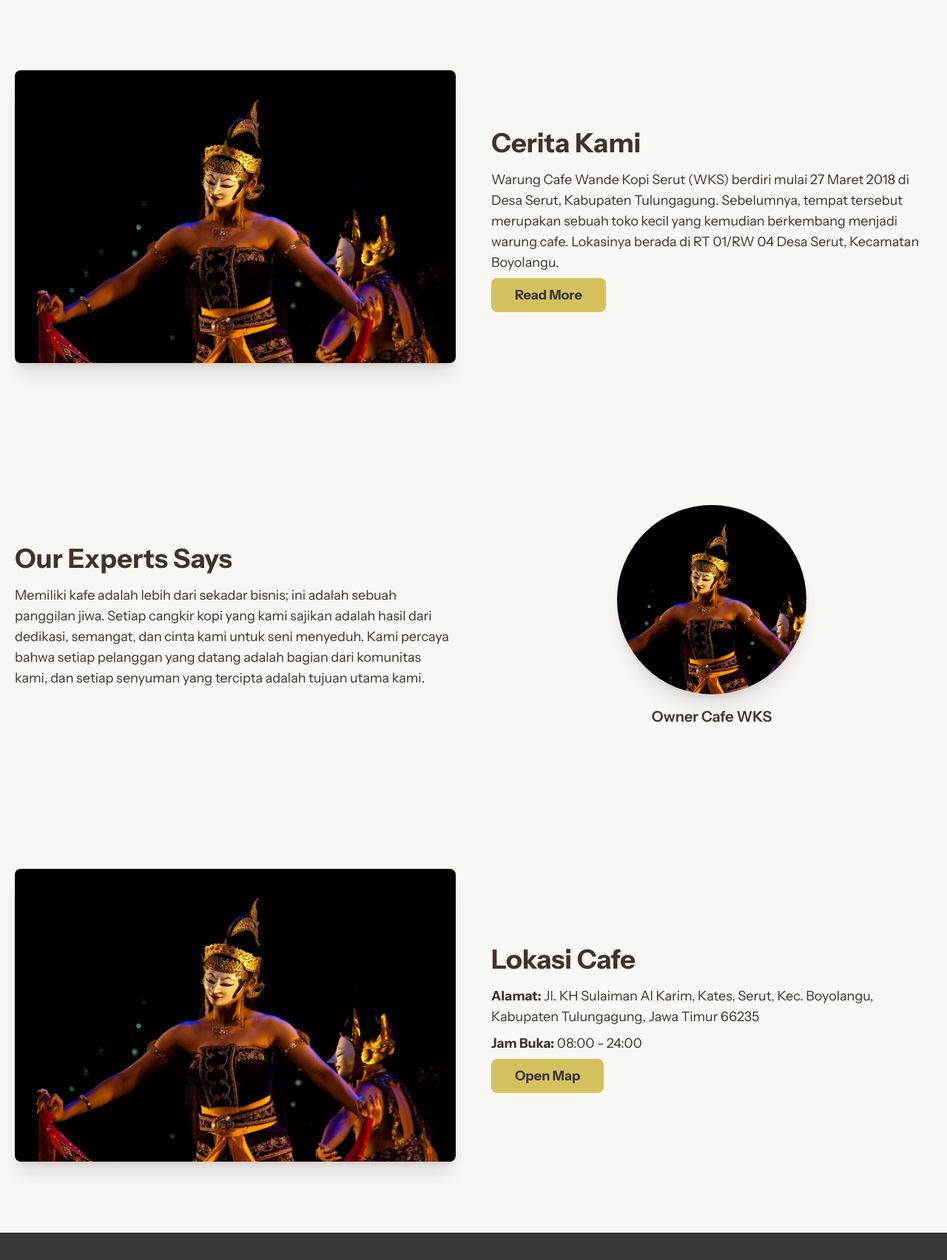
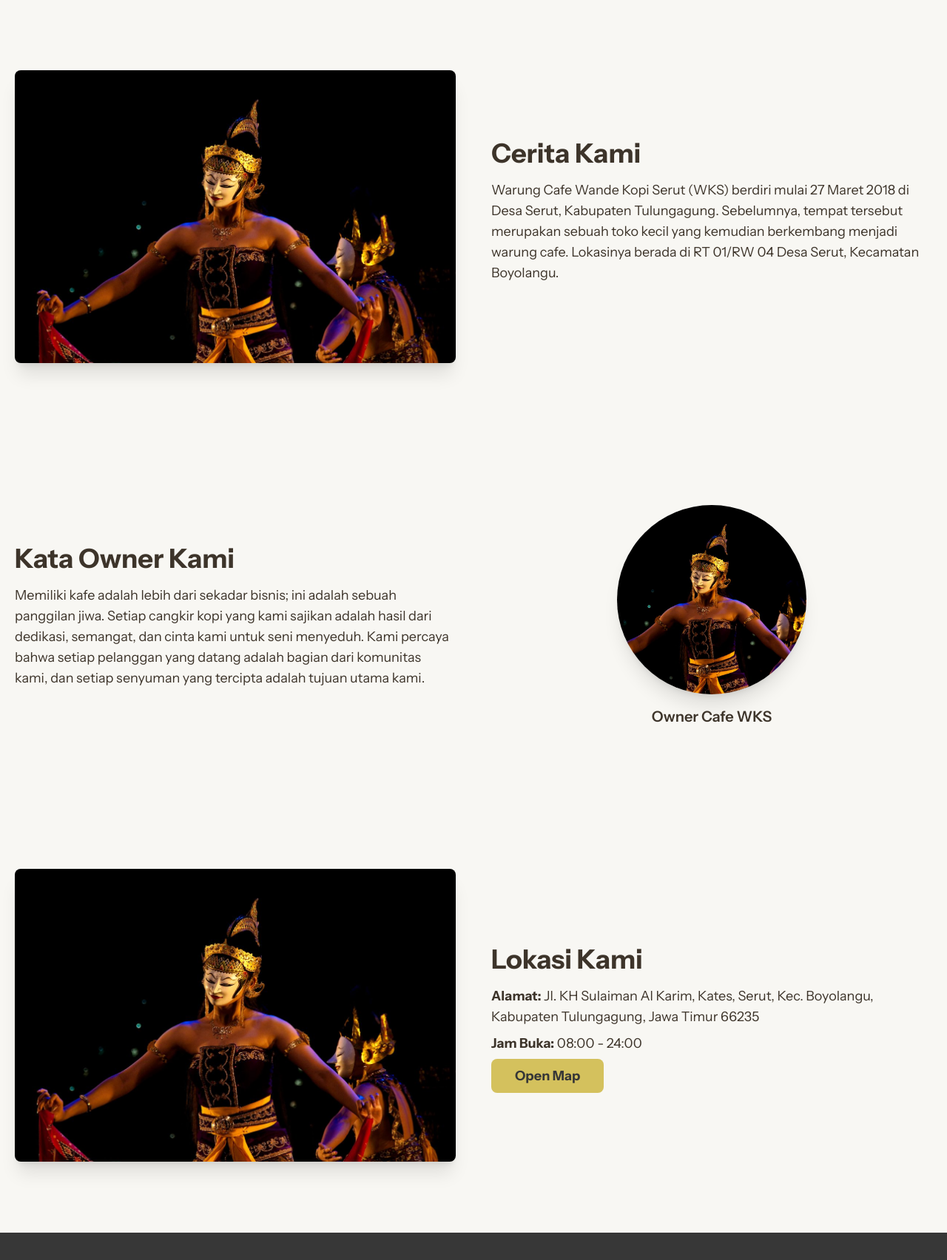
Before and after one commit to Kaeyaaa-12/PROJECT-MAGANG-2, a Laravel app: page /tentang in a window 1280 px wide. Shown: the part 793-2497 px from the top of the page at 74% size. Run offline with Laravel 12, Linux system fonts and the light colour scheme; style sheets or scripts are compiled from the project's sources; some libraries are stand-ins or nearby versions.

Commit message:
Modif Kecil

```diff
--- a/resources/views/tentang.blade.php
+++ b/resources/views/tentang.blade.php
@@ -136,7 +136,6 @@
                         Sebelumnya, tempat tersebut merupakan sebuah toko kecil yang kemudian berkembang menjadi warung
                         cafe. Lokasinya berada di RT 01/RW 04 Desa Serut, Kecamatan Boyolangu.
                     </p>
-                    <a href="#" class="btn-primary font-bold py-3 px-8 rounded-lg text-lg">Read More</a>
                 </div>
             </div>
         </section>
@@ -145,7 +144,7 @@
         <section class="py-12 md:py-24" style="background-color: #f8f7f3;">
             <div class="container mx-auto grid md:grid-cols-2 gap-12 items-center px-5">
                 <div class="text-dark-custom">
-                    <h2 class="text-4xl font-bold mb-4">Our Experts Says</h2>
+                    <h2 class="text-4xl font-bold mb-4">Kata Owner Kami</h2>
                     <p class="text-lg">
                         Memiliki kafe adalah lebih dari sekadar bisnis; ini adalah sebuah panggilan jiwa. Setiap cangkir
                         kopi yang kami sajikan adalah hasil dari dedikasi, semangat, dan cinta kami untuk seni menyeduh.
@@ -169,7 +168,7 @@
                         class="rounded-lg shadow-xl w-full">
                 </div>
                 <div class="text-dark-custom">
-                    <h2 class="text-4xl font-bold mb-4">Lokasi Cafe</h2>
+                    <h2 class="text-4xl font-bold mb-4">Lokasi Kami</h2>
                     <p class="mb-2 text-lg"><strong>Alamat:</strong> Jl. KH Sulaiman Al Karim, Kates, Serut, Kec.
                         Boyolangu, Kabupaten Tulungagung, Jawa Timur 66235</p>
                     <p class="mb-4 text-lg"><strong>Jam Buka:</strong> 08:00 - 24:00</p>
```
